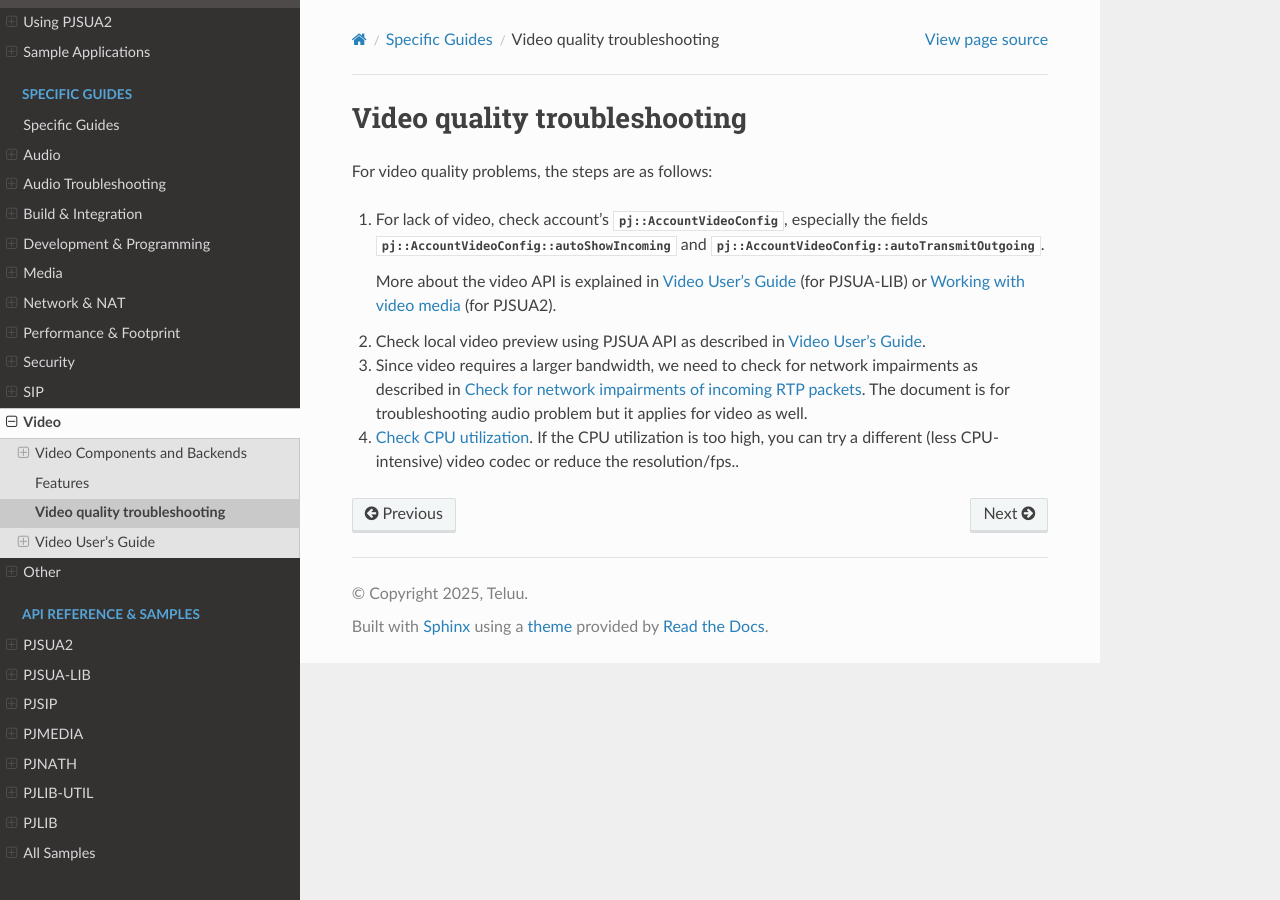
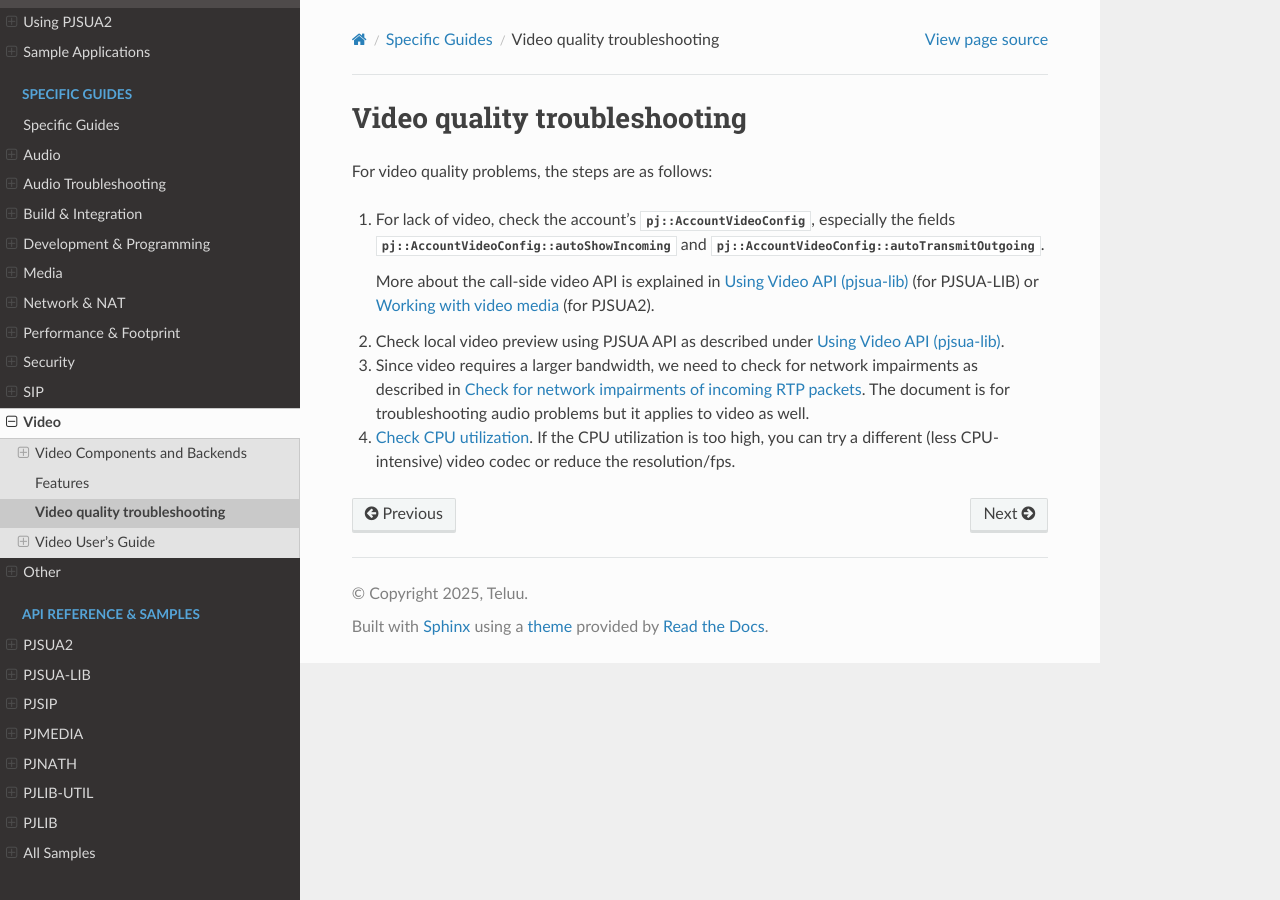
Before and after one commit to pjsip/pjproject_docs, a Sphinx documentation site: the page built from docs/source/specific-guides/video/troubleshooting.rst, in a window 1280 px wide. Built offline with Sphinx 7.4.7 and the Read the Docs theme 3.1.0, drawn with Linux system fonts in a browser that asks for light colours; the version number could not be read and is left out.

Commit message:
docs: tighten cross-refs from troubleshooting and PJSUA2 video page
troubleshooting.rst: deep-link the "more about the video API" and
"check local video preview" pointers from the user's-guide landing
page directly to the call_video sub-topic, where the auto-show /
auto-transmit fields and the preview API are actually documented.
Also fix small grammar nits ("audio problem" -> "audio problems")
and a doubled trailing period.

pjsua2/using/media_video.rst: update the top-of-page tip so PJSUA2
readers know about the new sub-topic structure of the user's guide.
The sub-topic pages (call_video, codec_params, orientation,
conference, av_sync) are written API-agnostically and useful
reference for PJSUA2 readers, even though the existing PJSUA2-
specific page content still stands. Also pointed at the components
& backends page for backend availability and the Media Events list.
No PJSUA2 content refactoring in this commit; that is the deferred
PJSUA2-snippets pass.

Co-Authored-By: Claude Code

```diff
--- a/docs/source/specific-guides/video/troubleshooting.rst
+++ b/docs/source/specific-guides/video/troubleshooting.rst
@@ -2,16 +2,20 @@ Video quality troubleshooting
 =========================================
 For video quality problems, the steps are as follows:
 
-#. For lack of video, check account's :cpp:any:`pj::AccountVideoConfig`, especially the
-   fields :cpp:any:`pj::AccountVideoConfig::autoShowIncoming` and
-   :cpp:any:`pj::AccountVideoConfig::autoTransmitOutgoing`.
+#. For lack of video, check the account's :cpp:any:`pj::AccountVideoConfig`,
+   especially the fields :cpp:any:`pj::AccountVideoConfig::autoShowIncoming`
+   and :cpp:any:`pj::AccountVideoConfig::autoTransmitOutgoing`.
 
-   More about the video API is  explained in :any:`/specific-guides/video/users_guide`
-   (for PJSUA-LIB) or :any:`/pjsua2/using/media_video` (for PJSUA2).
-#. Check local video preview using PJSUA API as described in :any:`/specific-guides/video/users_guide`.
-#. Since video requires a larger bandwidth, we need to check for network impairments as described in
-   :any:`/specific-guides/audio-troubleshooting/checks/rx_quality`.
-   The document is for troubleshooting audio problem but it applies for video as well.
-#. :any:`/specific-guides/audio-troubleshooting/checks/cpu`.
-   If the CPU utilization is too high, you can try a different
-   (less CPU-intensive) video codec or reduce the resolution/fps..
+   More about the call-side video API is explained in
+   :any:`/specific-guides/video/users_guide/call_video` (for PJSUA-LIB)
+   or :any:`/pjsua2/using/media_video` (for PJSUA2).
+#. Check local video preview using PJSUA API as described under
+   :any:`/specific-guides/video/users_guide/call_video`.
+#. Since video requires a larger bandwidth, we need to check for network
+   impairments as described in
+   :any:`/specific-guides/audio-troubleshooting/checks/rx_quality`. The
+   document is for troubleshooting audio problems but it applies to video
+   as well.
+#. :any:`/specific-guides/audio-troubleshooting/checks/cpu`. If the CPU
+   utilization is too high, you can try a different (less CPU-intensive)
+   video codec or reduce the resolution/fps.
```
Also changed, not shown: docs/source/pjsua2/using/media_video.rst (+20 -1 lines).
